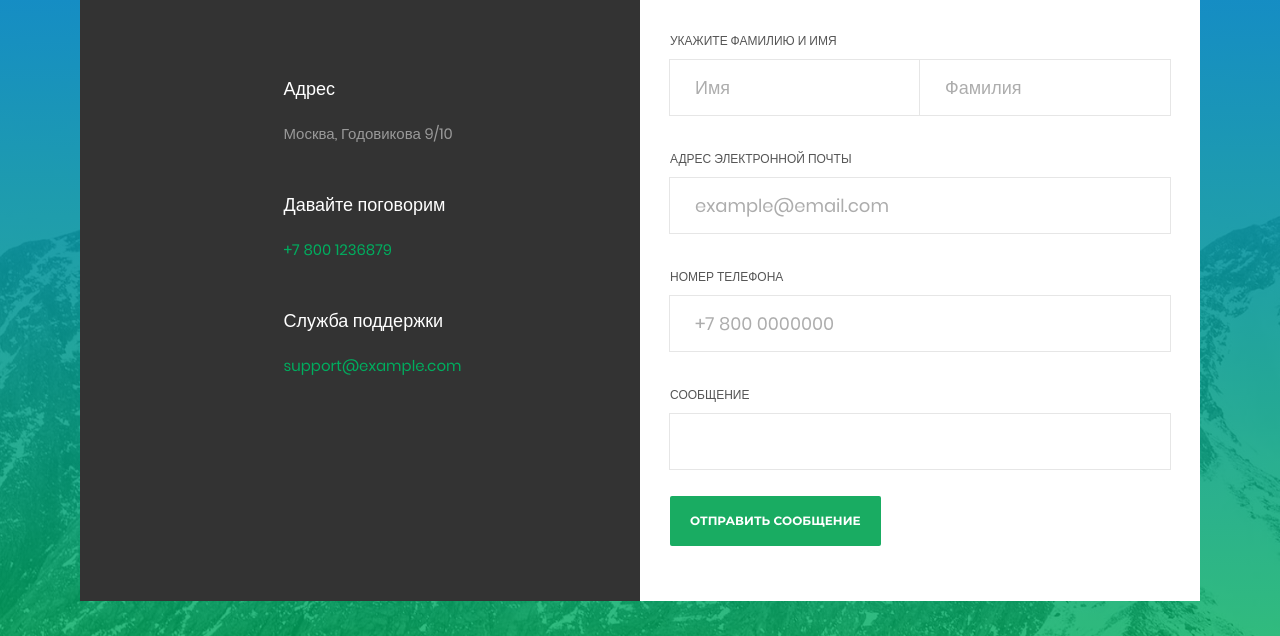
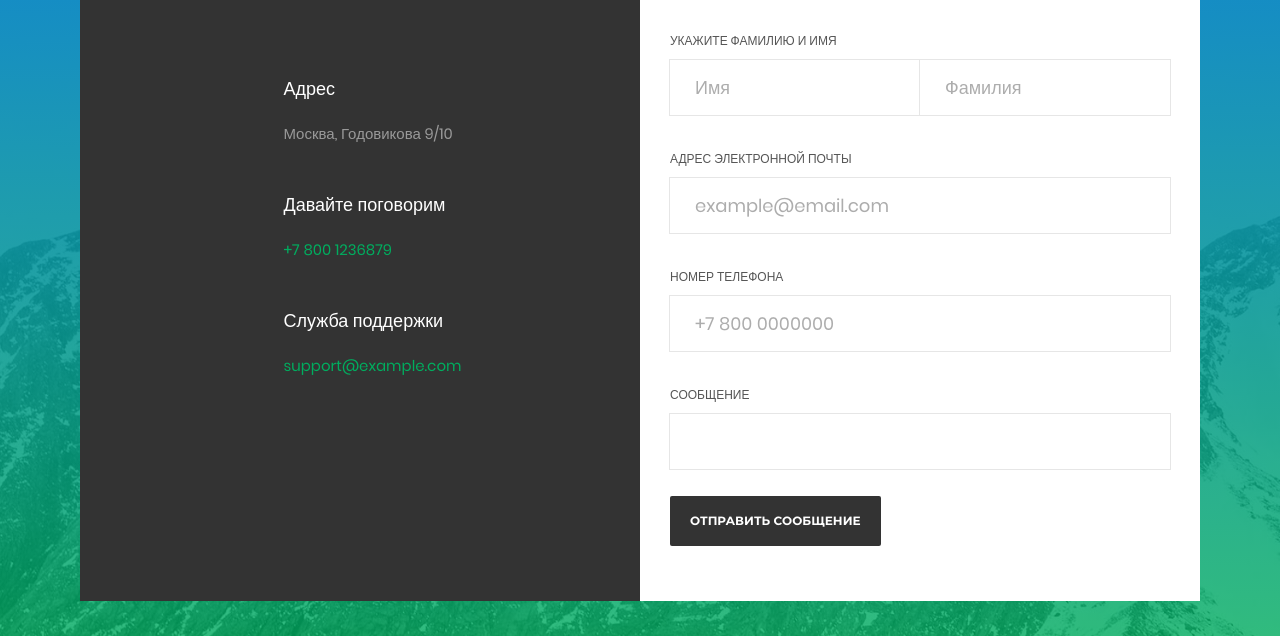
Before and after one commit to anickishin/htmlCss2, a plain HTML site: page index.html in a window 1280 px wide. In both pictures the pointer is over the input "ОТПРАВИТЬ СООБЩЕНИЕ". Shown: the part 164-800 px from the top of the page. Drawn offline with Linux system fonts and the light colour scheme; some icons are missing.

Commit message:
Add changing color when button is hover

```diff
--- a/styles.css
+++ b/styles.css
@@ -215,6 +215,11 @@ body {
     padding: 0 20px;
 }
 
+.contact-form__submit:hover {
+    background-color: #333;
+    cursor: pointer;
+}
+
 .contact-info-container {
     -webkit-box-align: center;
     -webkit-align-items: center;
```
